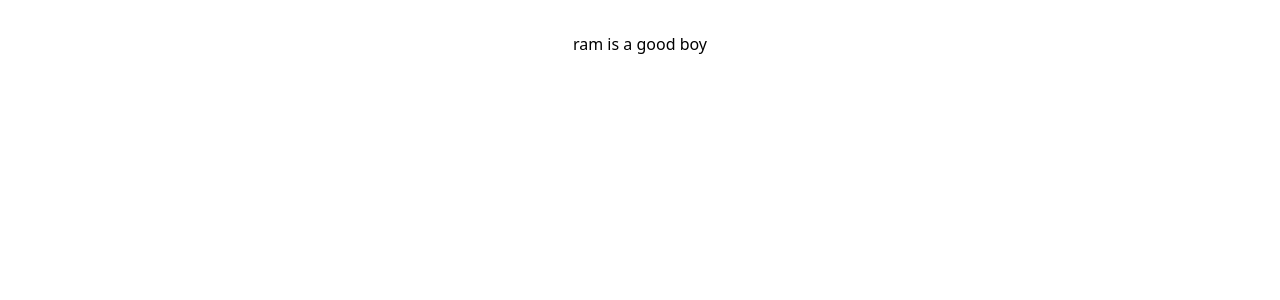
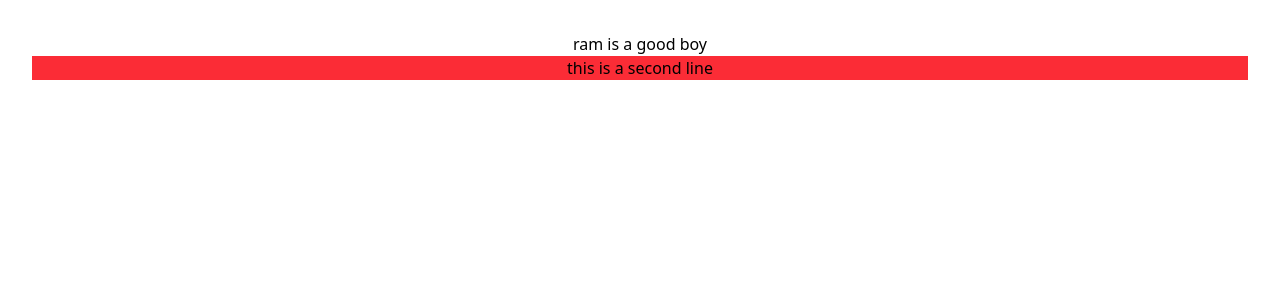
Before and after one commit to MarsalShyam/GnyanLab, a React (Vite) app: page / in a window 1280 px wide. Shown: the top 300 px of the page. Built offline with nearby package versions, Linux system fonts and the light colour scheme.

Commit message:
tailwind css working well

```diff
--- a/src/App.jsx
+++ b/src/App.jsx
@@ -9,6 +9,7 @@ function App() {
   return (
     <>
       <div>ram is a good boy</div>
+      <div className='bg-red-500'>this is a second line</div>
     </>
   )
 }
```
